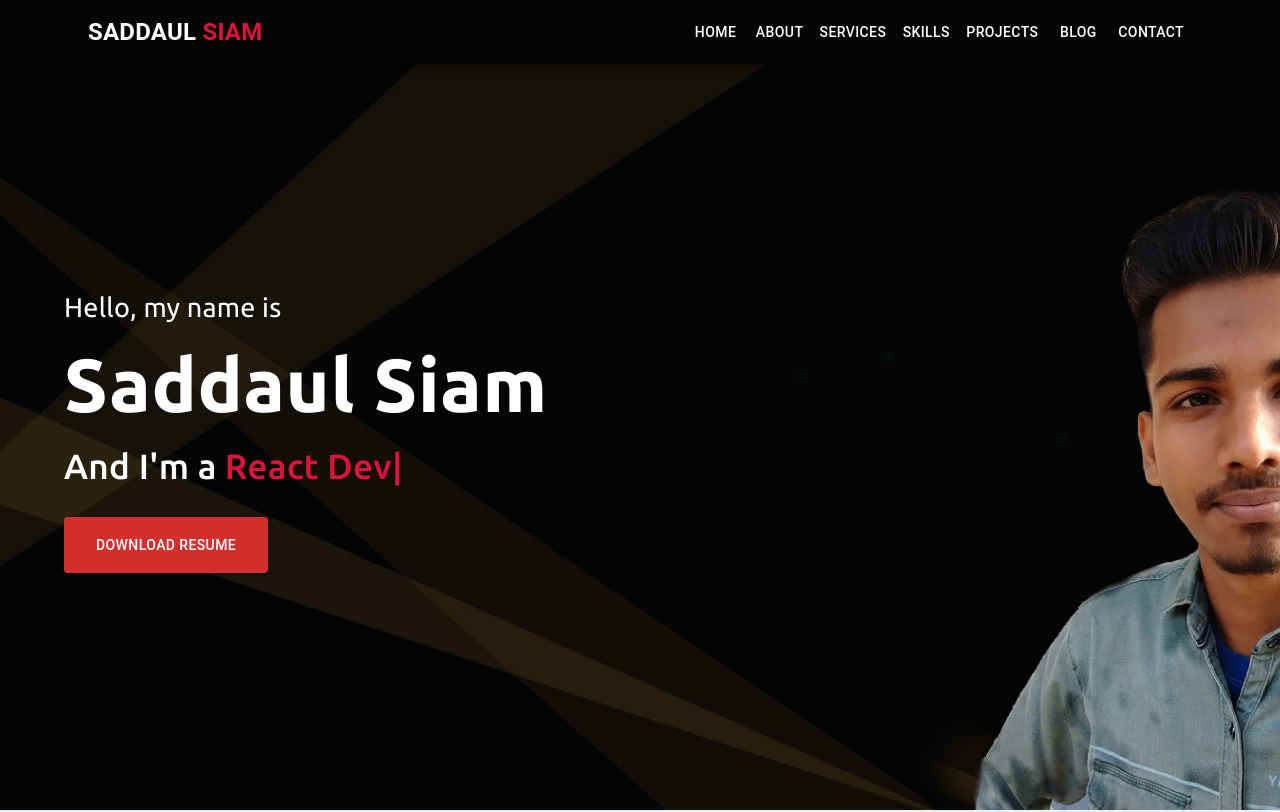
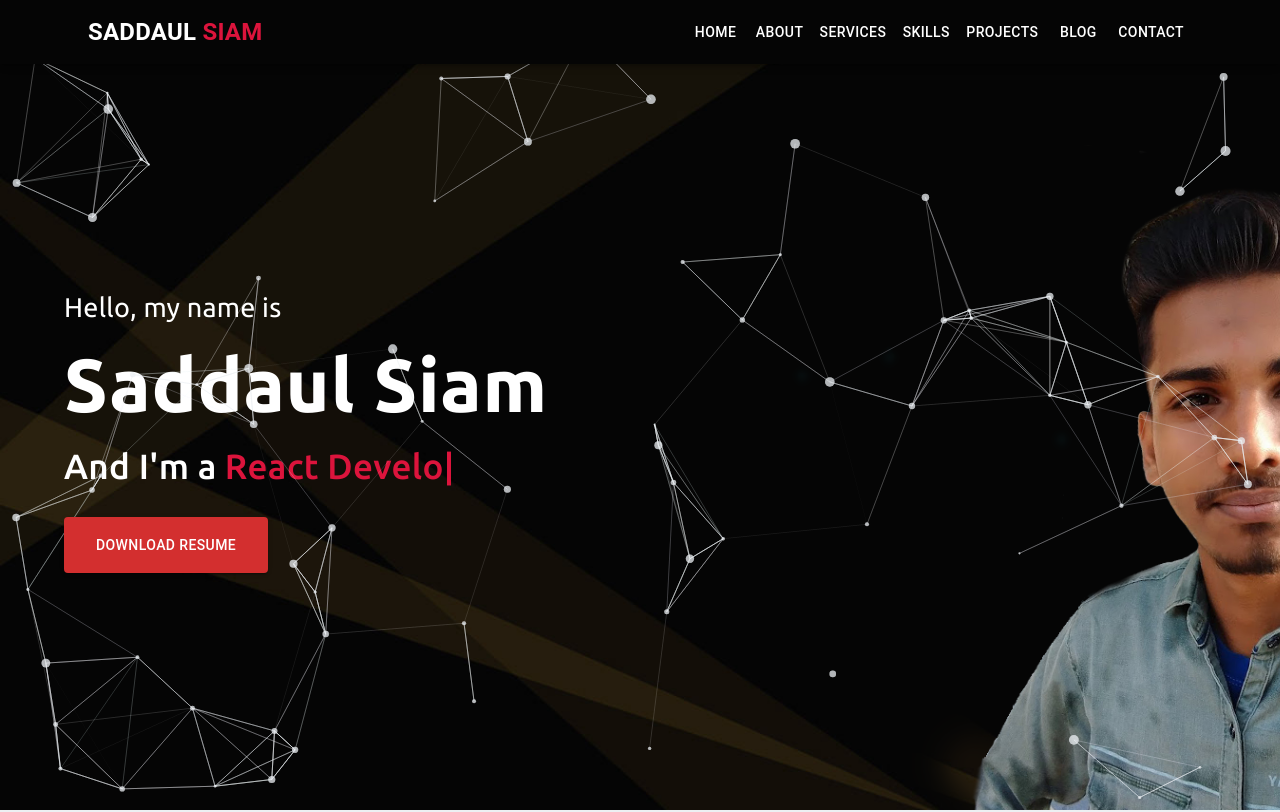
Before and after one commit to Saddaul-Siam/My-portfolio, a React (Create React App) app: page / in a window 1280 px wide. Shown: the top 812 px of the page. Built offline with nearby package versions, Linux system fonts and the light colour scheme.

Commit message:
added pratical

```diff
--- a/package.json
+++ b/package.json
@@ -23,6 +23,7 @@
     "react-router-dom": "6",
     "react-scripts": "^4.0.3",
     "react-skillbars": "^1.6.1",
+    "react-tsparticles": "^1.37.5",
     "react-typical": "^0.1.3",
     "styled-components": "^5.3.3",
     "swiper": "^6.8.4",
--- a/public/index.html
+++ b/public/index.html
@@ -31,7 +31,7 @@
     <title>Saddaul Siam</title>
   </head>
   <body>
-    <noscript>You need to enable JavaScript to run this app.</noscript>
+    <!-- <noscript>You need to enable JavaScript to run this app.</noscript> -->
     <div id="root"></div>
     <!--
       This HTML file is a template.
--- a/src/Pages/Home/About/About.js
+++ b/src/Pages/Home/About/About.js
@@ -23,10 +23,18 @@ const About = () => {
       </Box>
       <Grid container xs={{ alignItems: 'center' }} spacing={10}>
         {/* <Box sx={{ display: 'flex', justifyContent: 'center', alignItems: 'center' }}> */}
-        <Grid item sm={12} md={5} data-aos="fade-down">
+        <Grid item sm={12} md={5}
+        data-aos="fade-down"
+        data-aos-offset="300"
+        data-aos-easing="ease-in-sine"
+        data-aos-duration="800"
+        >
           <img width="100%" src="https://i.ibb.co/31R7YBn/186558243-891331958095401-5868203000874984080-n.jpg" alt="" />
         </Grid>
-        <Grid item sm={12} md={7} data-aos="fade-up">
+        <Grid item sm={12} md={7} data-aos="fade-up"
+        data-aos-offset="300"
+        data-aos-easing="ease-in-sine"
+        data-aos-duration="800">
           <Typography sx={{ fontFamily: 'Ubuntu', fontSize: 24, fontWeight: 600, lineHeight: '4rem' }}>
             <Box sx={{ display: 'flex' }}> <Box sx={{ mr: 1 }}>I'm Saddaul Siam and I'm a</Box> <Box sx={{ color: 'crimson' }}><Typical
               loop={Infinity}
--- a/src/Pages/Home/Banner/Banner.js
+++ b/src/Pages/Home/Banner/Banner.js
@@ -4,14 +4,108 @@ import React from 'react';
 import './Banner.css'
 import Typical from 'react-typical'
 import PDF from '../../../images/Md_ Saddaul Islam Sheam - Google Docs.pdf'
+import Particles from "react-tsparticles";
 import AOS from 'aos';
 import 'aos/dist/aos.css';
 AOS.init();
+
+
 const Banner = () => {
+  const particlesInit = (main) => {
+    console.log(main);
+
+    // you can initialize the tsParticles instance (main) here, adding custom shapes or presets
+  };
+
+  const particlesLoaded = (container) => {
+    console.log(container);
+  };
   return (
     <Box className="background" id="home">
+      <Particles
+      id="tsparticles"
+      init={particlesInit}
+      loaded={particlesLoaded}
+      options={{
+        fpsLimit: 60,
+        interactivity: {
+          events: {
+            onClick: {
+              enable: true,
+              mode: "push",
+            },
+            onHover: {
+              enable: true,
+              mode: "repulse",
+            },
+            resize: true,
+          },
+          modes: {
+            bubble: {
+              distance: 100,
+              duration: 2,
+              opacity: 0.8,
+              size: 40,
+            },
+            push: {
+              quantity: 4,
+            },
+            repulse: {
+              distance: 80,
+              duration: 0.4,
+            },
+          },
+        },
+        particles: {
+          color: {
+            value: "#ECF0F3",
+          },
+          links: {
+            color: "#ECF0F3",
+            distance: 150,
+            enable: true,
+            opacity: 0.5,
+            width: 1,
+          },
+          collisions: {
+            enable: true,
+          },
+          move: {
+            direction: "none",
+            enable: true,
+            outMode: "bounce",
+            random: true,
+            speed: 3,
+            straight: false,
+          },
+          number: {
+            density: {
+              enable: true,
+              value_area: 800,
+            },
+            value: 60,
+          },
+          opacity: {
+            value: 0.5,
+          },
+          shape: {
+            type: "circle",
+          },
+          size: {
+            random: true,
+            value: 5,
+          },
+        },
+        detectRetina: true,
+      }}
+    />
       <Container sx={{ height: '95vh' }}>
-        <Box data-aos="fade-right" sx={{ display: 'flex', alignItems: 'center', height: '95vh' }}>
+        <Box
+        data-aos="fade-right"
+        data-aos-offset="300"
+        data-aos-easing="ease-in-sine"
+        data-aos-duration="800"
+        sx={{ display: 'flex', alignItems: 'center', height: '95vh' }}>
           <Box>
             <Typography sx={{ color: '#fff', fontSize: '27px', fontFamily: 'Ubuntu' }}>
               Hello, my name is
--- a/src/Pages/Home/Contact/Contact.js
+++ b/src/Pages/Home/Contact/Contact.js
@@ -33,7 +33,11 @@ const Contact = () => {
         </Typography>
       </Box>
       <Grid container spacing={7}>
-        <Grid item xs={12} md={5} data-aos="zoom-in">
+        <Grid item xs={12} md={5}
+        data-aos="zoom-in"
+        data-aos-offset="200"
+        data-aos-easing="ease-in-sine"
+        data-aos-duration="500">
           <Paper sx={{ p: 3, pb: 22.5, backgroundColor: '#ECF0F3 !important' }} elevation={3}>
             <img width="100%" src="https://i.ibb.co/9YkgSrL/contact1.png" alt="" />
             <Typography variant="h4" sx={{ pt: 2 }}>
@@ -66,7 +70,11 @@ const Contact = () => {
             </Typography>
           </Paper>
         </Grid>
-        <Grid item xs={12} md={7} data-aos="zoom-in">
+        <Grid item xs={12} md={7}
+        data-aos-offset="200"
+        data-aos-easing="ease-in-sine"
+        data-aos-duration="500"
+        data-aos="zoom-in">
           <Paper sx={{ p: 3, backgroundColor: '#ECF0F3 !important' }} elevation={3}>
             <form onSubmit={sendEmail}>
               <Grid container spacing={5}>
--- a/src/Pages/Home/MYSkills/MYSkills.js
+++ b/src/Pages/Home/MYSkills/MYSkills.js
@@ -19,7 +19,11 @@ const MYSkills = () => {
         </Typography>
       </Box>
       <Grid container spacing={10}>
-        <Grid item xs={12} md={6}  data-aos="fade-down">
+        <Grid item xs={12} md={6}
+        data-aos-offset="300"
+        data-aos-easing="ease-in-sine"
+        data-aos-duration="800"
+        data-aos="fade-down">
           <Typography sx={{ fontFamily: 'Ubuntu', py: 2, fontWeight: 600, fontSize: 28 }}>
             My creative skills & experiences.
           </Typography>
@@ -45,7 +49,11 @@ const MYSkills = () => {
           </Typography>
           <Button variant="contained" color="error" sx={{ px: 3, py: 1 }}>Red more</Button>
         </Grid>
-        <Grid item xs={12} md={6}data-aos="fade-up">
+        <Grid item xs={12} md={6}
+        data-aos-offset="300"
+        data-aos-easing="ease-in-sine"
+        data-aos-duration="800"
+        data-aos="fade-up">
           <p>HTML</p>
           <div class="container">
             <div class="skills html">95%</div>
--- a/src/Pages/Home/MyProjects/MyProjects.js
+++ b/src/Pages/Home/MyProjects/MyProjects.js
@@ -20,7 +20,11 @@ SwiperCore.use([EffectCoverflow, Navigation, Pagination,Autoplay]);
 
 const MyProjects = () => {
   return (
-    <Box sx={{ padding: "80px 0px", backgroundColor: '#F5F7FF', py: 20 }} id="projects" data-aos="fade-up">
+    <Box sx={{ padding: "80px 0px", backgroundColor: '#F5F7FF', py: 20 }} id="projects"
+    data-aos-offset="300"
+    data-aos-easing="ease-in-sine"
+    data-aos-duration="800"
+    data-aos="fade-up">
       <Box sx={{ display: 'flex', justifyContent: 'center' }}>
         <Typography sx={{ fontWeight: 700, fontSize: 40, color: '#3C3E41', fontFamily: 'Ubuntu' }} >
           My Resent Projects
--- a/src/Pages/Home/MyServices/MyServices.js
+++ b/src/Pages/Home/MyServices/MyServices.js
@@ -32,7 +32,12 @@ const MyServices = () => {
 
         <Grid container spacing={5} sx={{ py: 5 }}>
           <Grid item xs={12} md={4} >
-            <Paper className={card} elevation={0} data-aos="flip-left">
+            <Paper className={card} elevation={0}
+            data-aos="flip-left"
+            data-aos-offset="300"
+            data-aos-easing="ease-in-sine"
+            data-aos-duration="500"
+            >
               <img width="100%" height="200px" src="https://i.ibb.co/qp5zsZY/web-development-programmer-engineering-coding-website-augmented-reality-interface-screens-developer.jpg" alt="" />
               <Typography variant="h5">
                 Web Designing
@@ -43,7 +48,12 @@ const MyServices = () => {
             </Paper>
           </Grid>
           <Grid item xs={12} md={4} >
-            <Paper className={card} elevation={0} data-aos="flip-left">
+            <Paper className={card} elevation={0}
+            data-aos="flip-left"
+            data-aos-offset="300"
+            data-aos-easing="ease-in-sine"
+            data-aos-duration="500"
+            >
               <img width="100%" height="200px" src="https://i.ibb.co/z53M2GV/download.png" alt="" />
               <Typography variant="h5">
                 MERN Stack Developer
@@ -54,7 +64,11 @@ const MyServices = () => {
             </Paper>
           </Grid>
           <Grid item xs={12} md={4} >
-            <Paper className={card} elevation={0} data-aos="flip-left">
+            <Paper className={card} elevation={0}
+            data-aos="flip-left"
+            data-aos-offset="300"
+            data-aos-easing="ease-in-sine"
+            data-aos-duration="500">
               <img width="100%" height="200px" src="https://i.ibb.co/K7hgRwH/download.jpg" alt="" />
               <Typography variant="h5">
                 PSD To HTML
```
Also changed, not shown: src/Pages/Projects/Projects.js (+45 -9 lines), 2 other files (tests, documents, lock files or other folders).
